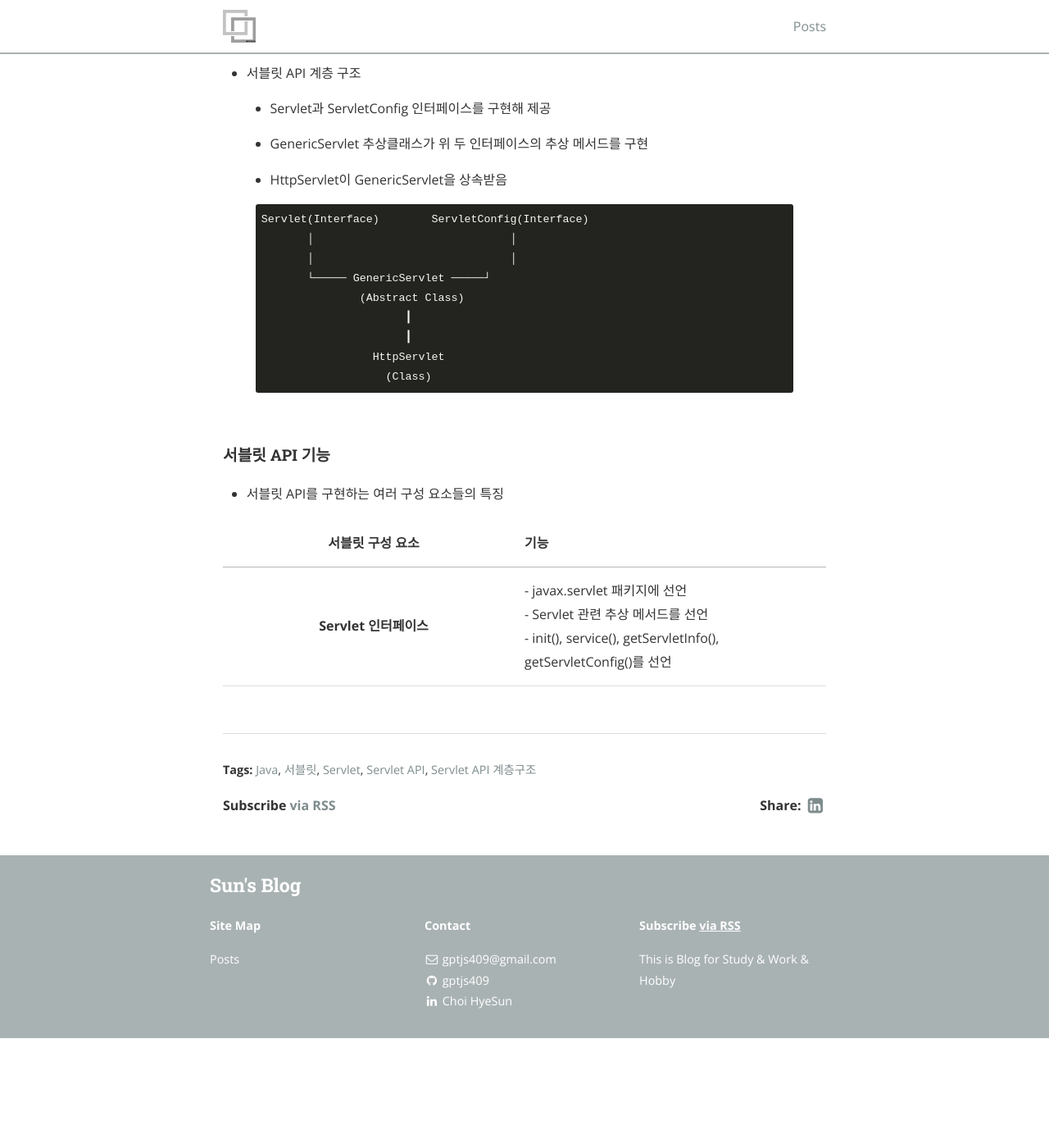
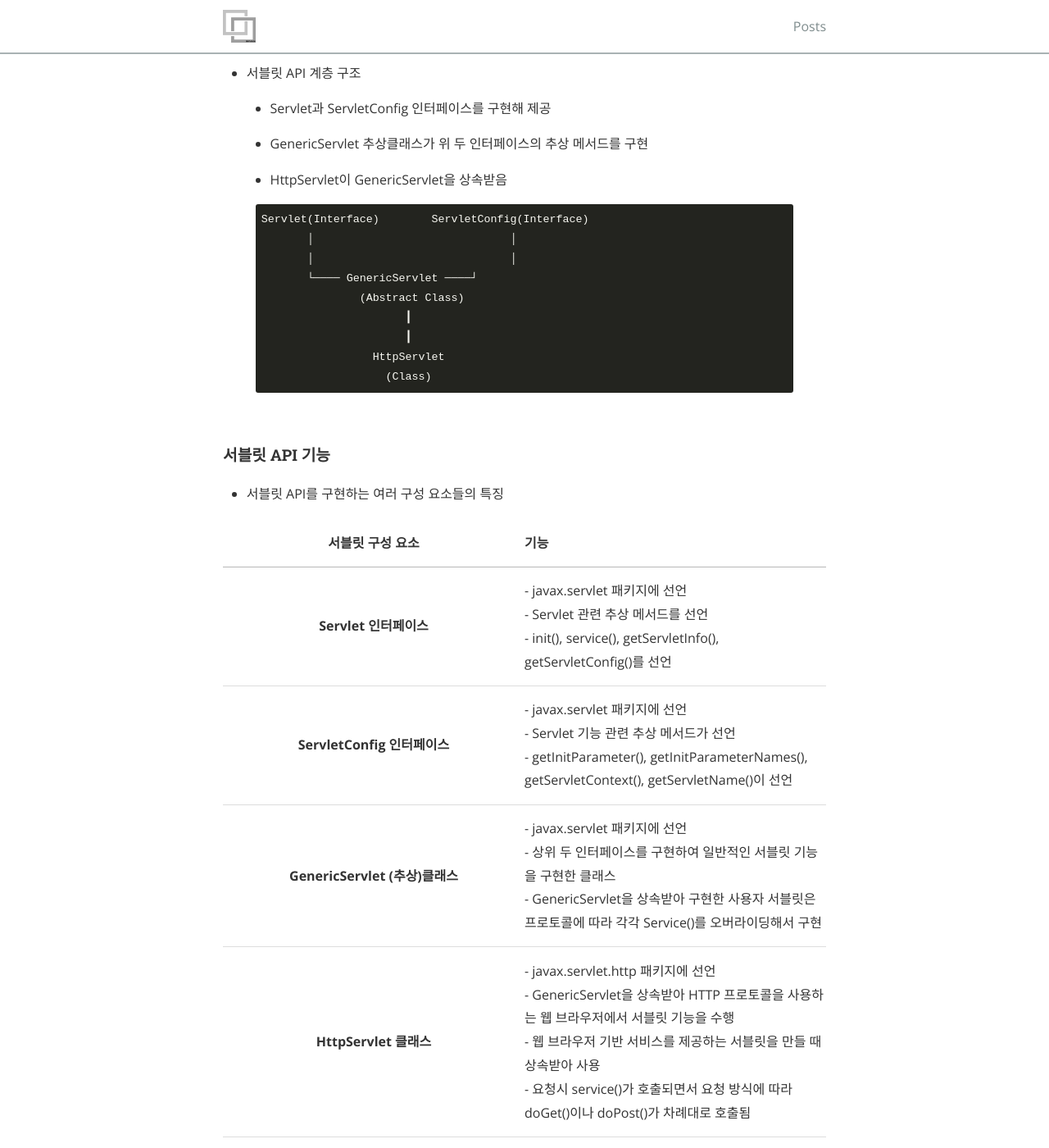
Before and after one commit to gptjs409/gptjs409.github.io, a Jekyll site: the page built from _posts/java/2019-10-23-start-servlet.md, in a window 1280 px wide and 1400 px high, scrolled down 2426 px. Shown: the whole window at 82% size. Built offline with Jekyll 4.4.1, drawn with Linux system fonts in a browser that asks for light colours; nearby versions of some CDN libraries; before the commit the page ends 3692 px from its top, so only the background shows below that.

Commit message:
Update 2019-10-23-start-servlet.md

```diff
--- a/_posts/java/2019-10-23-start-servlet.md
+++ b/_posts/java/2019-10-23-start-servlet.md
@@ -115,7 +115,7 @@ tags:
 Servlet(Interface)        ServletConfig(Interface)
        │                              │
        │                              │
-       └───── GenericServlet ─────┘
+       └──── GenericServlet ────┘
                (Abstract Class)
                       ┃
                       ┃
@@ -132,4 +132,6 @@ Servlet(Interface)        ServletConfig(Interface)
 |**서블릿 구성 요소**|기능|
 |:-:|---|
 |**Servlet 인터페이스**|- javax.servlet 패키지에 선언<br>- Servlet 관련 추상 메서드를 선언<br>- init(), service(), getServletInfo(), getServletConfig()를 선언|
-|
+|**ServletConfig 인터페이스**|- javax.servlet 패키지에 선언<br>- Servlet 기능 관련 추상 메서드가 선언<br>- getInitParameter(), getInitParameterNames(), getServletContext(), getServletName()이 선언|
+|**GenericServlet (추상)클래스**|- javax.servlet 패키지에 선언<br>- 상위 두 인터페이스를 구현하여 일반적인 서블릿 기능을 구현한 클래스<br>- GenericServlet을 상속받아 구현한 사용자 서블릿은 프로토콜에 따라 각각 Service()를 오버라이딩해서 구현|
+|**HttpServlet 클래스**|- javax.servlet.http 패키지에 선언<br>- GenericServlet을 상속받아 HTTP 프로토콜을 사용하는 웹 브라우저에서 서블릿 기능을 수행<br>- 웹 브라우저 기반 서비스를 제공하는 서블릿을 만들 때 상속받아 사용<br>- 요청시 service()가 호출되면서 요청 방식에 따라 doGet()이나 doPost()가 차례대로 호출됨|
```
